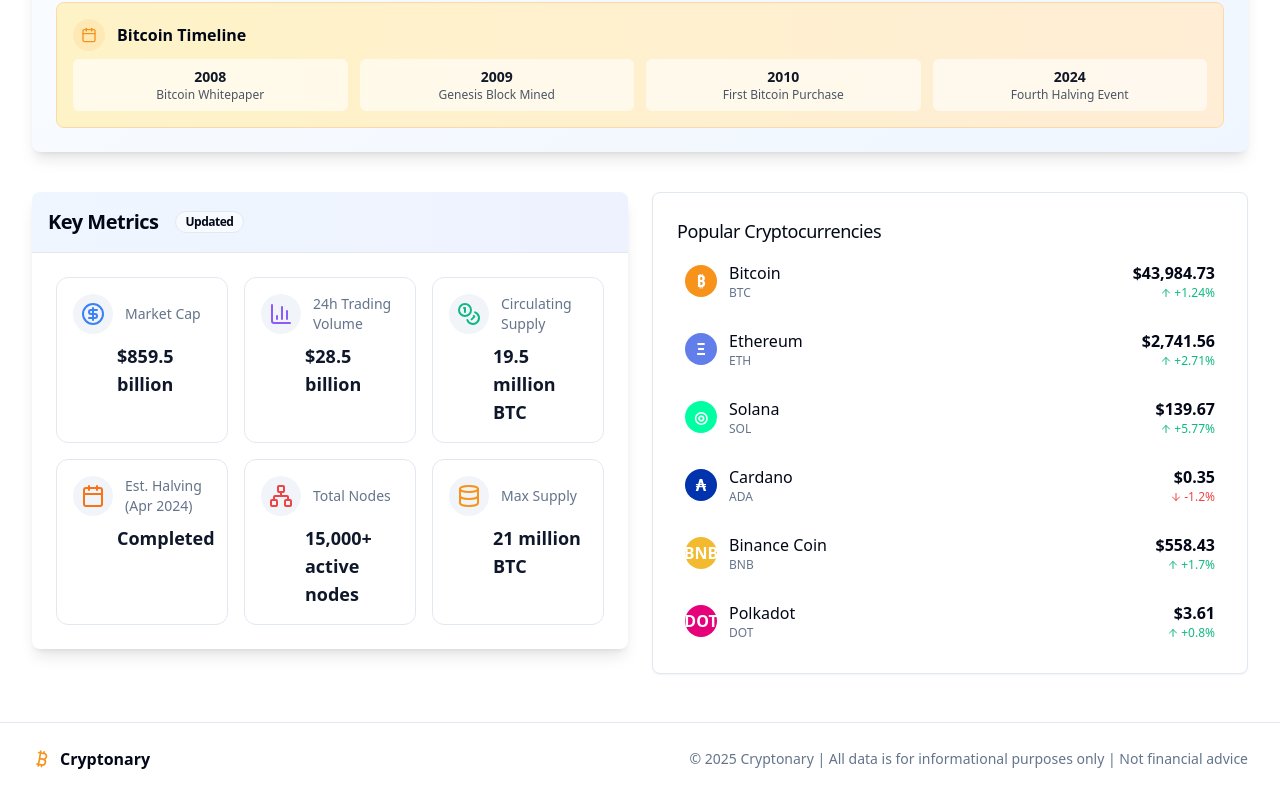
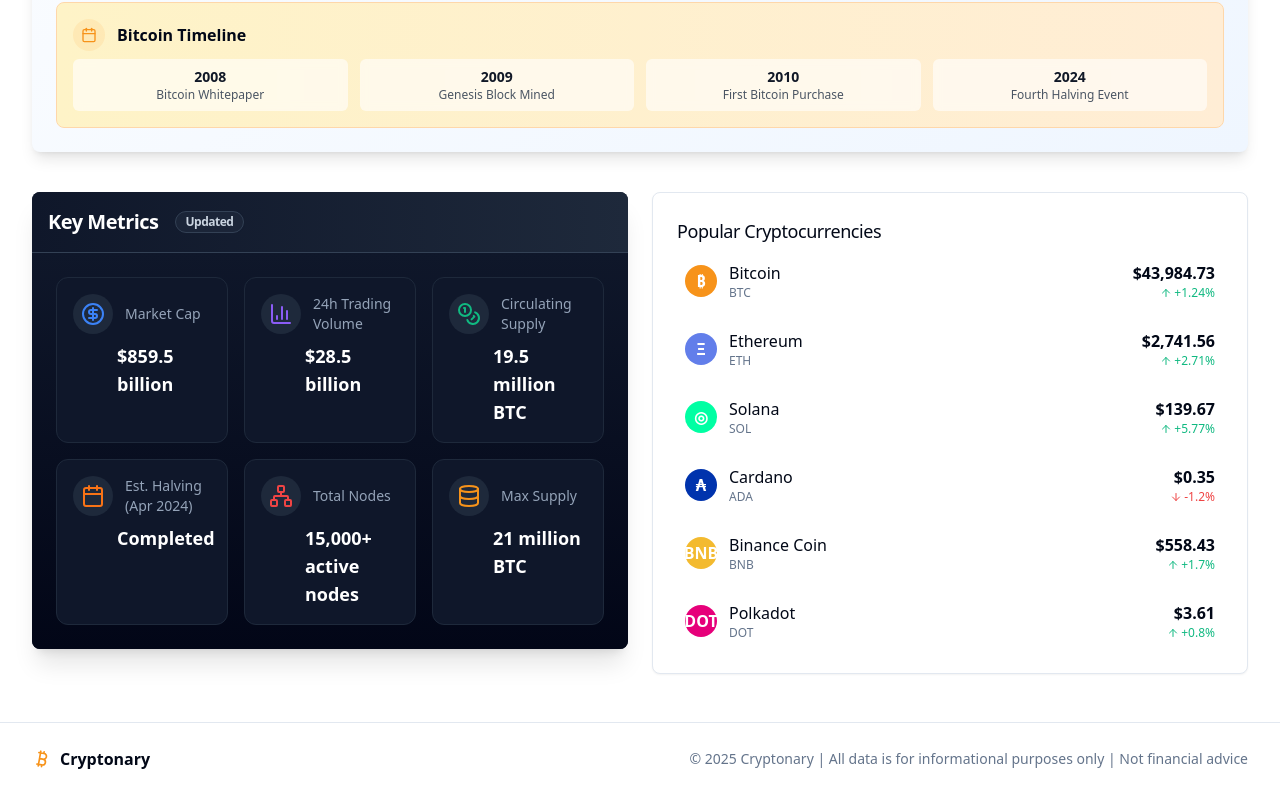
Before and after one commit to aamir-cryptonary/bitcoin-market-visual, a React (Vite) app: page / in a window 1280 px wide. Shown: the part 3894-4701 px from the top of the page. Built offline with nearby package versions, Linux system fonts and the light colour scheme.

Commit message:
Add dark mode support
Implement dark mode for the application.

```diff
--- a/src/components/KeyMetrics.tsx
+++ b/src/components/KeyMetrics.tsx
@@ -21,28 +21,28 @@ const metrics = [
 
 export default function KeyMetrics() {
   return (
-    <Card className="overflow-hidden border-none shadow-lg">
-      <div className="bg-gradient-to-r from-blue-50 to-indigo-50 dark:from-slate-800 dark:to-slate-900 p-4 border-b">
-        <CardTitle className="text-xl font-bold flex items-center gap-2">
+    <Card className="overflow-hidden border-none shadow-xl bg-slate-900">
+      <div className="bg-gradient-to-r from-slate-900 to-slate-800 p-4 border-b border-slate-700">
+        <CardTitle className="text-xl font-bold flex items-center gap-2 text-white">
           Key Metrics
-          <Badge variant="outline" className="bg-white/50 dark:bg-slate-800/50 ml-2 backdrop-blur-sm">Updated</Badge>
+          <Badge variant="outline" className="bg-slate-800/80 border-slate-700 ml-2 backdrop-blur-sm text-slate-300">Updated</Badge>
         </CardTitle>
       </div>
 
-      <CardContent className="p-6">
+      <CardContent className="p-6 bg-gradient-to-b from-slate-900 to-slate-950">
         <div className="grid grid-cols-1 md:grid-cols-2 lg:grid-cols-3 gap-4">
           {metrics.map((metric, index) => (
             <div key={index}
-                className="p-4 rounded-xl transition-all duration-300 hover:shadow-md bg-white dark:bg-slate-800
-                border border-slate-200 dark:border-slate-700 hover:border-blue-200 dark:hover:border-blue-900
+                className="p-4 rounded-xl transition-all duration-300 hover:shadow-md bg-slate-900
+                border border-slate-800 hover:border-blue-900
                 hover:translate-y-[-2px] group">
               <div className="flex items-center gap-3 mb-2">
-                <div className="p-2 rounded-full bg-slate-100 dark:bg-slate-700 group-hover:bg-blue-50 dark:group-hover:bg-slate-900">
+                <div className="p-2 rounded-full bg-slate-800 group-hover:bg-slate-700">
                   {metric.icon}
                 </div>
-                <div className="text-sm font-medium text-slate-500 dark:text-slate-400">{metric.label}</div>
+                <div className="text-sm font-medium text-slate-400">{metric.label}</div>
               </div>
-              <div className="font-bold text-lg ml-11 text-slate-900 dark:text-white">{metric.value}</div>
+              <div className="font-bold text-lg ml-11 text-white">{metric.value}</div>
             </div>
           ))}
         </div>
```
